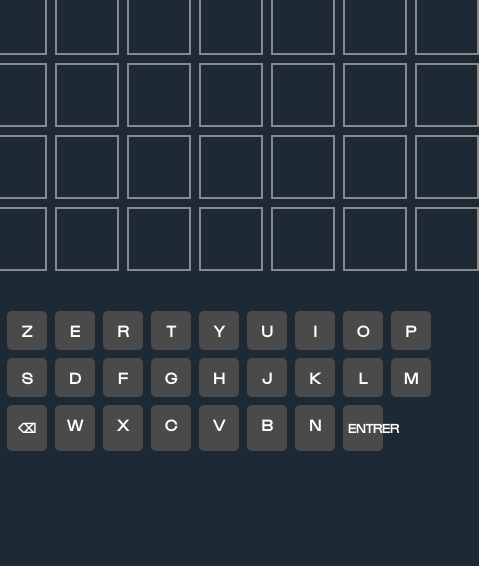
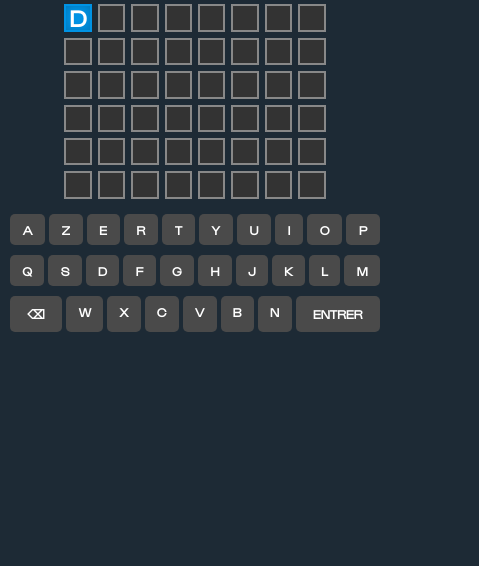
Before and after one commit to regz93/nutrigame, a plain HTML site: page index.html in a window 390 px wide. Shown: the part 278-844 px from the top of the page, 479 px wide, since content can reach past the window. Drawn offline with Linux system fonts and the light colour scheme.

Commit message:
Refactor CSS for improved layout and responsiveness
Updated color variables and layout styles for better responsiveness and clarity. Adjusted padding, margins, and font sizes for various elements.

```diff
--- a/style.css
+++ b/style.css
@@ -9,42 +9,58 @@
 :root {
     /* Couleurs Nutrimuscle */
     --color-bg: #1D2A35; /* Fond sombre / Bleu-gris */
-    --color-text: #FFFFFF; /* Texte Blanc */
+    --color-text: #FFFFFF; /* Texte Blanc (pour le corps et les tuiles correctes) */
     --color-tile-border: #888; /* Bordure des cases (Gris clair) */
+    --color-bg-tile-default: #333333; /* Couleur de fond des tuiles non jouées (Gris foncé) */
 
     /* Couleurs de feedback (Indices) */
     --color-correct: #0093E5; /* Bleu Vif Nutrimuscle (Bien placé) */
     --color-present: #FFCC00; /* Jaune d'Or (Mauvais endroit) */
     --color-absent: #777777; /* Gris Neutre (Non utilisé) */
-    --color-default: #F0F0F0; /* Case par défaut (Gris très clair/Blanc cassé) */
     --color-key-default: #4A4A4A; /* Touche clavier par défaut */
 }
 
+*,
+*::before,
+*::after {
+    box-sizing: border-box;
+}
+
+html,
+body {
+    margin: 0;
+    padding: 0;
+    width: 100%;
+    /* Utilise min-height pour que le centrage fonctionne même sans beaucoup de contenu */
+    min-height: 100vh;
+}
+
+/* BODY = conteneur principal centré */
 body {
     background-color: var(--color-bg);
     color: var(--color-text);
     font-family: 'Gustavo', sans-serif;
-
-    /* --- MODIFICATION CLÉ --- */
-    display: flex; /* Active Flexbox */
-    flex-direction: column; /* Alignement vertical */
-    align-items: center; /* **Centre horizontalement tous les enfants directs** */
-    /* ------------------------- */
-
-    min-height: 100vh;
-    margin: 0;
-    padding: 20px 10px;
-    box-sizing: border-box;
-    width: 100%; /* S'assurer qu'il prend toute la largeur */
+    display: flex;
+    flex-direction: column;
+    align-items: center;
+    /* CLÉ : Centre l'ensemble du contenu (titre/grille/clavier) verticalement */
+    justify-content: center;
+    padding: 10px;
+    overflow-x: hidden;
 }
 
 /* --- TITRE --- */
+.header {
+    text-align: center;
+    padding: 5px 0;
+}
+
 .header h1 {
-    font-size: 2.5em;
+    font-size: clamp(1.6rem, 4vw, 2.5rem);
     font-weight: 700;
     letter-spacing: 0.2em;
-    margin-bottom: 20px;
-    color: var(--color-correct); /* Utilisation du bleu vif pour le titre */
+    margin: 0 0 10px 0;
+    color: var(--color-correct);
     text-transform: uppercase;
 }
 
@@ -53,74 +69,49 @@ body {
     display: flex;
     flex-direction: column;
     gap: 8px;
-    padding: 10px;
-    box-sizing: border-box;
-
-    /* === CORRECTION DU CENTRAGE HORIZONTAL DU PLATEAU === */
+    padding: 5px 0;
     width: 100%;
-    max-width: 500px;
-    margin-left: auto;
-    margin-right: auto;
-    /* ========================================= */
+    max-width: 650px;
+    margin: 0 auto;
 }
 
+/* Chaque ligne de lettres */
 .row {
     display: grid;
-    grid-gap: 8px;
-    width: 100%; /* La ligne prend toute la largeur du plateau */
-
-    /* === CORRECTION DU CENTRAGE DES CASES À L'INTÉRIEUR DE LA LIGNE === */
-    /* Utilisé avec un nombre fixe de colonnes (grid-template-columns) */
-    /* pour centrer la grille elle-même dans la largeur du .row */
+    gap: 8px;
     justify-content: center;
-    /* ================================================================= */
+    width: 100%;
+    max-width: 550px;
+    margin: 0 auto;
 }
 
+/* --- TILE / CASE --- */
+.tile {
+    /* Case parfaitement carrée, responsive */
+    aspect-ratio: 1 / 1;
+    width: 100%;
 
-/* --- GRILLE DE JEU (PLATEAU) --- */
-/* ... (Le style #board et .row reste le même) ... */
+    border: 2px solid var(--color-tile-border);
+    background-color: var(--color-bg-tile-default);
+    color: var(--color-text);
 
-.tile {
-    width: 100%;
-    padding-top: 100%; /* Pour garantir une case carrée (hauteur = largeur) */
-    position: relative; /* **CORRECTION CLÉ** : Nécessaire pour centrer le span */
-    border: 2px solid var(--color-tile-border);
-    font-size: 1.8em;
+    /* Centrage parfait de la lettre */
+    display: flex;
+    align-items: center;
+    justify-content: center;
+
+    font-size: clamp(1.5rem, 4vw, 2.5rem);
     font-weight: 700;
     text-transform: uppercase;
+
     transition: background-color 0.5s, border-color 0.5s;
-    /* Ajout du style par défaut pour le centrage des lettres */
-    display: flex;
-    justify-content: center;
-    align-items: center;
-    padding-top: 0; /* Annule le padding-top si on revient à un flex simple */
-    height: 60px; /* Taille fixe pour simplifier */
-    width: 60px; /* Taille fixe pour simplifier */
 }
 
-/* Le span devient moins nécessaire, mais si on le garde pour le centrage absolu : */
+/* Centrage du <span> à l’intérieur de la tuile */
 .tile span {
-    /* **CORRECTION :** Le contenu de la case est maintenant le <span> */
-    position: absolute;
-    top: 50%;
-    left: 50%;
-    transform: translate(-50%, -50%);
-    display: block; /* S'assure qu'il est bien un bloc */
-    width: 100%; /* S'assure qu'il prend toute la place pour le centrage */
-    text-align: center;
-    line-height: 1; /* Améliore le centrage vertical */
+    display: block;
+    line-height: 1; /* CLÉ: Assure que la ligne est au milieu */
 }
-
-/* Style de la première lettre fixe (Bleu Vif) */
-.tile.fixed {
-    /* Conserve l'apparence de la première lettre */
-    background-color: var(--color-correct);
-    color: var(--color-text);
-    border-color: var(--color-correct);
-    box-shadow: inset 0 0 10px rgba(0, 0, 0, 0.2);
-}
-
-/* ... (Le reste du CSS est conservé) ... */
 
 /* Style de la première lettre fixe (Bleu Vif) */
 .tile.fixed {
@@ -139,7 +130,7 @@ body {
 
 .tile.present {
     background-color: var(--color-present);
-    color: var(--color-bg); /* Texte sombre sur Jaune */
+    color: var(--color-bg);
     border-color: var(--color-present);
 }
 
@@ -149,31 +140,45 @@ body {
     border-color: var(--color-absent);
 }
 
+/* Animation de secousse pour mot invalide */
+@keyframes shake {
+  0%, 100% { transform: translateX(0); }
+  20%, 60% { transform: translateX(-5px); }
+  40%, 80% { transform: translateX(5px); }
+}
+.row.shake {
+  animation: shake 0.6s;
+}
+
+
 /* --- CLAVIER VIRTUEL --- */
 #keyboard-container {
-    margin-top: 30px;
+    margin-top: 15px;
     width: 100%;
-    max-width: 600px;
+    max-width: 650px;
 }
 
 .keyboard-row {
     display: flex;
     justify-content: center;
-    margin-bottom: 8px;
+    flex-wrap: wrap;
+    margin-bottom: 6px;
 }
 
+/* Touches du clavier */
 .key {
     background-color: var(--color-key-default);
     color: var(--color-text);
-    padding: 15px 12px;
-    margin: 0 4px;
+    padding: 10px 8px;
+    margin: 3px;
     border-radius: 5px;
     cursor: pointer;
     font-weight: 700;
     text-transform: uppercase;
     flex-grow: 1;
-    min-width: 30px;
+    min-width: 26px;
     text-align: center;
+    font-size: clamp(0.7rem, 3vw, 0.9rem);
     transition: background-color 0.3s, opacity 0.3s;
 }
 
@@ -188,7 +193,6 @@ body {
     color: var(--color-bg);
 }
 
-/* La touche ABSENT doit avoir une visibilité baissée */
 .key.absent {
     background-color: var(--color-absent);
     color: var(--color-text);
@@ -198,16 +202,45 @@ body {
 /* Taille spécifique pour les touches Entrée et Retour Arrière */
 .key.large {
     flex-grow: 1.5;
-    font-size: 0.8em;
-    padding: 15px 5px;
+    padding: 10px 5px;
 }
 
-/* Media Query pour un meilleur affichage sur mobile */
-@media (max-width: 600px) {
+/* --- MESSAGE CONTAINER (POUR showMessage) --- */
+#message-container {
+    position: fixed;
+    top: 50px;
+    z-index: 2000;
+    pointer-events: none;
+}
+
+/* --- MEDIA QUERIES --- */
+@media (max-width: 650px) {
+    body {
+        padding: 8px;
+    }
+
+    #board {
+        gap: 6px;
+        max-width: 95vw;
+    }
+
+    .row {
+        gap: 6px;
+        max-width: 95vw;
+    }
+
     .tile {
-        font-size: 1.5em;
+        font-size: clamp(1.4rem, 6vw, 2.2rem);
     }
+
+    #keyboard-container {
+        margin-top: 8px;
+        max-width: 100vw;
+    }
+
     .key {
-        padding: 10px 5px;
+        padding: 8px 4px;
+        margin: 2px;
+        font-size: clamp(0.7rem, 3.2vw, 0.85rem);
     }
 }
```
